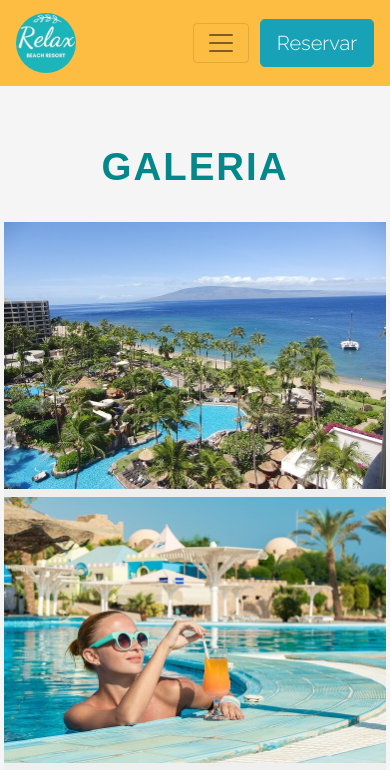
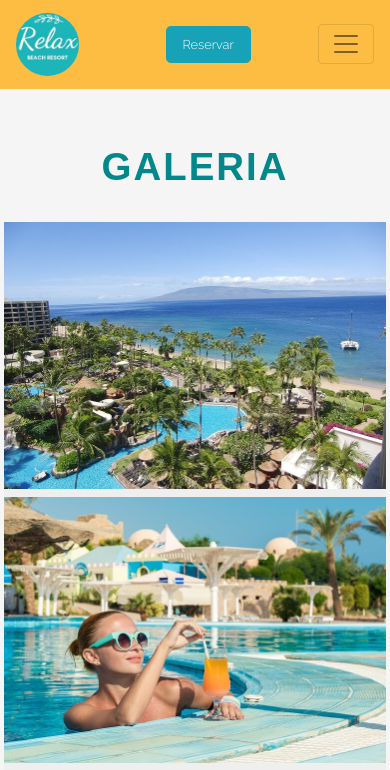
Before and after one commit to monisz/PFparaPrueba, a website: page galeria.html in a window 390 px wide. Shown: the top 770 px of the page. Drawn offline with nearby package versions, Linux system fonts and the light colour scheme.

Commit message:
boton reservar y nav ok

```diff
--- a/galeria.html
+++ b/galeria.html
@@ -46,7 +46,9 @@
                     <a class="nav-link color-item" href="contacto.html">CONTACTO</a>
                 </div>
             </div>
-            <a class="btn btn-lg btn-info habitacion-tipo-info-reserva-boton" href="habitaciones.html" role="button">Reservar</a>
+            <div class="habitacion-tipo-info-reserva">
+                <a class="btn btn-lg btn-info habitacion-tipo-info-reserva-boton" href="habitaciones.html" role="button">Reservar</a>
+            </div>
         </nav>
         <!-- Fin Nav -->
 
--- a/scss/scss.scss
+++ b/scss/scss.scss
@@ -284,9 +284,22 @@ a .fas {
 }
 
 @media (max-width: 992px) {
-    .header-nav-logo{
-        width: 50%;
+    .header-nav {
+        display:flex;
+        .navbar-brand {
+            margin-right: 0;
+            .header-nav-logo{
+                width: 50%;
+            }
+        }
+        .navbar-toggler {
+            order: 1;
+        }
+        .habitacion-tipo-info-reserva {
+            margin-right: 12%;
+        }
     }
+
     .section-carrusel {
         margin-top: 8vh;
         .section-carrusel-texto {
@@ -477,9 +490,6 @@ a .fas {
 }
 
 @media (max-width: 576px) {
-    .header-nav-logo {
-        width: 40%;
-    }
     .section-carrusel {
         margin-top: 11vh;
         .section-carrusel-texto {
@@ -652,6 +662,15 @@ a .fas {
 }
 
 @media (max-width: 400px) {
+    .navbar-brand {
+        width: 35%;
+    }
+    .habitacion-tipo-info-reserva {
+        margin-right: 12%;
+        .habitacion-tipo-info-reserva-boton {
+            font-size: 0.8rem;
+        }
+    }
     .section-carrusel {
         margin-top: 12vh;
         .section-carrusel-texto {
```
Also changed, not shown: contacto.html (+3 -1 lines), servicios.html (+3 -1 lines), css/estilosNueva.css.
